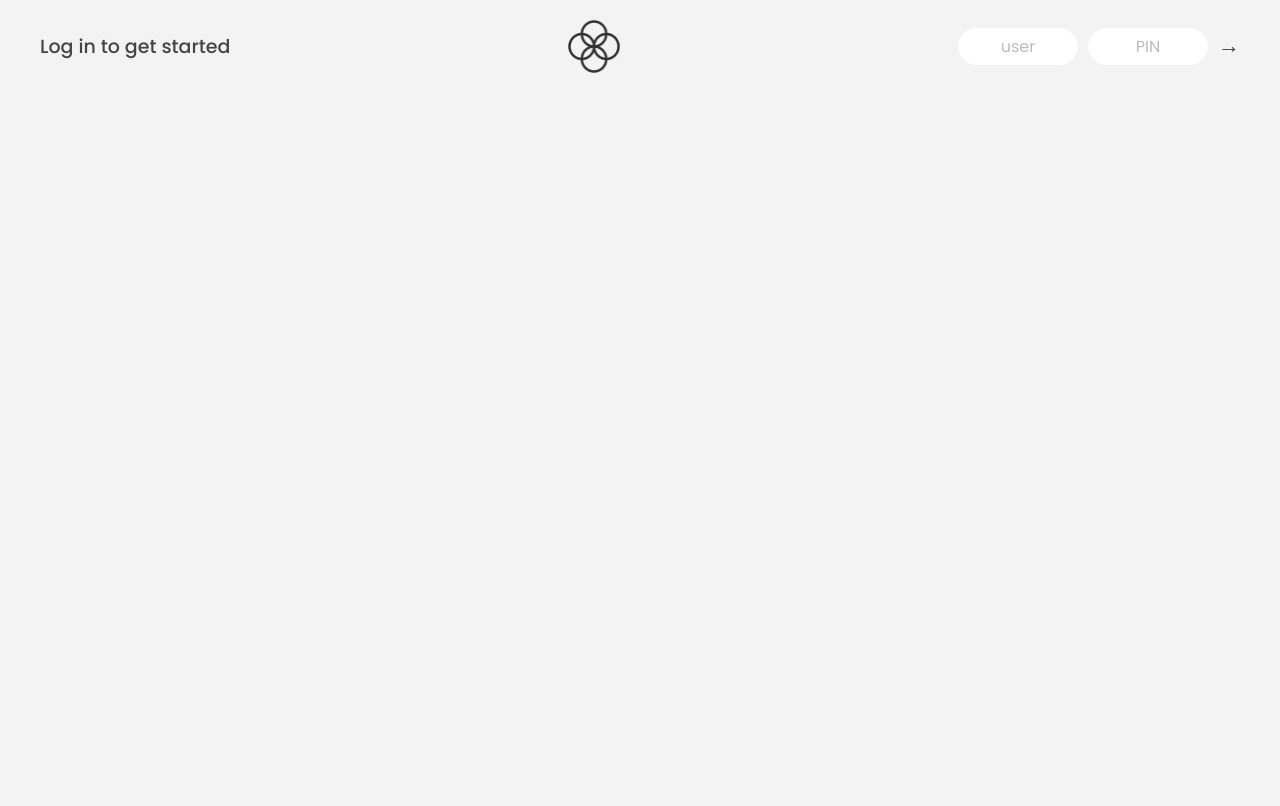
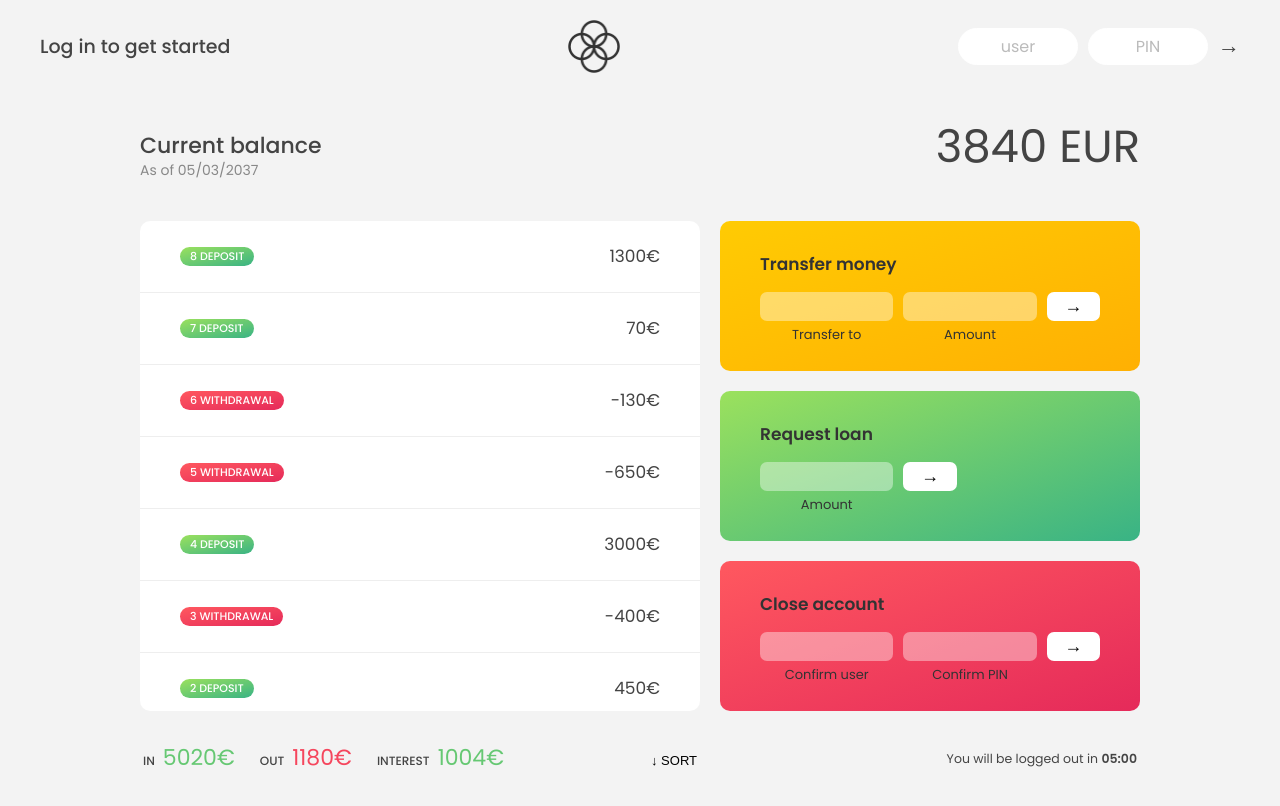
Before and after one commit to otabek-oktamov/bankist-app, a plain HTML site: page index.html in a window 1280 px wide. Drawn offline with Linux system fonts and the light colour scheme.

Commit message:
initial commit

```diff
--- a/css/style.css
+++ b/css/style.css
@@ -89,8 +89,10 @@ nav {
   gap: 2rem;
 
   /* NOTE This creates the fade in/out anumation */
-  opacity: 0;
+  /* opacity: 0; */
+  display: grid;
   transition: all 1s;
+  padding-bottom: 50px;
 }
 
 .balance {
--- a/js/script.js
+++ b/js/script.js
@@ -34,6 +34,7 @@ const account4 = {
 };
 
 const accounts = [account1, account2, account3, account4];
+console.log(accounts);
 
 // Elements
 const labelWelcome = document.querySelector('.welcome');
@@ -70,6 +71,73 @@ const currencies = new Map([
   ['EUR', 'Euro'],
   ['GBP', 'Pound sterling'],
 ]);
-console.log(currencies);const movements = [200, 450, -400, 3000, -650, -130, 70, 1300];
+const movements = [200, 450, -400, 3000, -650, -130, 70, 1300];
 
 /////////////////////////////////////////////////
+
+const displayMovements = function (movement) {
+  containerMovements.innerHTML = '';
+  movement.forEach((mov, index) => {
+    const type = mov > 0 ? 'deposit' : 'withdrawal';
+    const html = `
+      <div class="movements__row">
+          <div class="movements__type movements__type--${type}">${
+      index + 1
+    } ${type}</div>
+          <div class="movements__value">${mov}€</div>
+      </div>
+`;
+    containerMovements.insertAdjacentHTML('afterbegin', html);
+  });
+};
+
+displayMovements(account1.movements);
+
+const calcDisplayBalance = function (movement) {
+  const balance = movement.reduce((acc, cur) => acc + cur, 0);
+  labelBalance.textContent = `${balance} EUR`;
+};
+
+calcDisplayBalance(account1.movements);
+
+const calcDisplaySummary = function (movement) {
+  const income = movement
+    .filter(mov => mov > 0)
+    .reduce((acc, cur) => acc + cur);
+  labelSumIn.textContent = `${income}€`;
+  const outCome = movement
+    .filter(mov => mov < 0)
+    .reduce((acc, cur) => acc + cur);
+  labelSumOut.textContent = `${Math.abs(outCome)}€`;
+
+  const interest = movement
+    .filter(mov => mov > 0)
+    .map(deposit => (deposit * 20) / 100)
+    .reduce((acc, cur) => acc + cur,0);
+  labelSumInterest.textContent = `${interest}€`;
+};
+
+calcDisplaySummary(account1.movements);
+
+const createUserNames = function (accs) {
+  accs.forEach(acc => {
+    acc.userName = acc.owner
+      .toLowerCase()
+      .split(' ')
+      .map(name => {
+        return name[0];
+      })
+      .join('');
+
+    console.log(acc.userName);
+  });
+};
+createUserNames(accounts);
+
+
+const account = accounts.find((acc)=>{
+  if( acc.owner == 'Sarah Smith'){
+    return acc.owner
+  }
+})
+console.log(account);
```
